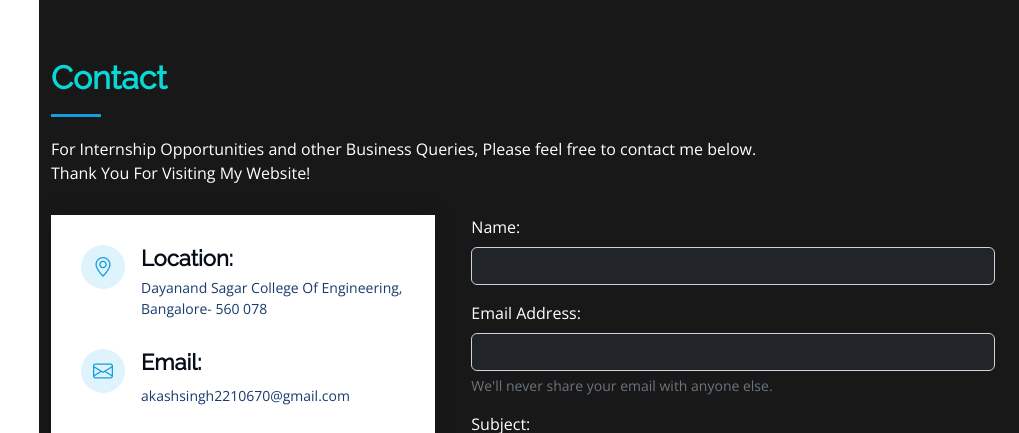
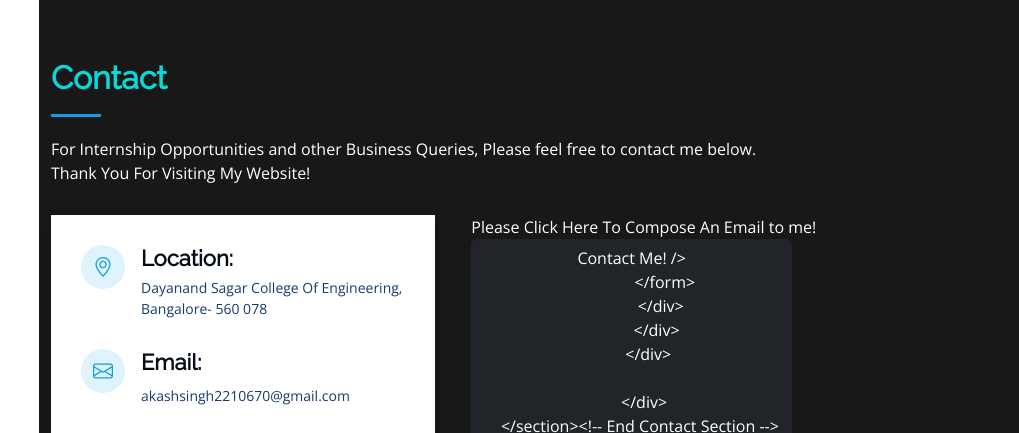
Before and after one commit to Akash-Singh04/MyPersonalWebsite, a Flask app: page / in a window 1280 px wide. Shown: the part 4221-4654 px from the top of the page, without its empty margins (261-1280 px from the left). Run offline with Flask 3, Linux system fonts and the light colour scheme; some libraries are stand-ins or nearby versions.

Commit message:
Update index.html

```diff
--- a/My Personal Website/templates/index.html
+++ b/My Personal Website/templates/index.html
@@ -139,9 +139,9 @@
             </div>
 
             <div class="progress">
-              <span class="skill">JavaScript <i class="val">50%</i></span>
+              <span class="skill">JavaScript <i class="val">70%</i></span>
               <div class="progress-bar-wrap">
-                <div class="progress-bar" role="progressbar" aria-valuenow="50" aria-valuemin="0" aria-valuemax="100"></div>
+                <div class="progress-bar" role="progressbar" aria-valuenow="70" aria-valuemin="0" aria-valuemax="100"></div>
               </div>
             </div>
 
@@ -438,24 +438,8 @@
             <div class="container-fluid">
               <div class="row">
                 <form class="" action="mailto:akashsingh2210670@gmail.com" method="get">
-                  <div class="mb-3">
-                    <label for="name" class="form-label">Name:</label>
-                    <input type="name" class="form-control text-light bg-dark" id="name">
-                  </div>
-                  <div class="mb-3">
-                    <label for="email" class="form-label">Email Address:</label>
-                    <input type="email" class="form-control text-light bg-dark" id="name" aria-describedby="emailHelp">
-                    <div id="emailHelp" class="form-text">We'll never share your email with anyone else.</div>
-                  </div>
-                  <div class="mb-3">
-                    <label for="subject" class="form-label">Subject:</label>
-                    <textarea class="form-control text-light bg-dark" id="subject" rows="2"></textarea>
-                  </div>
-                  <div class="mb-3">
-                    <label for="message" class="form-label">Message:</label>
-                    <textarea class="form-control text-light bg-dark" id="subject" rows="5"></textarea>
-                  </div>
-                  <input type="submit" class="btn btn-dark" />
+                  Please Click Here To Compose An Email to me!
+                  <input type="submit" class="btn btn-dark" value="Contact Me! />
                 </form>
               </div>
             </div>
```
